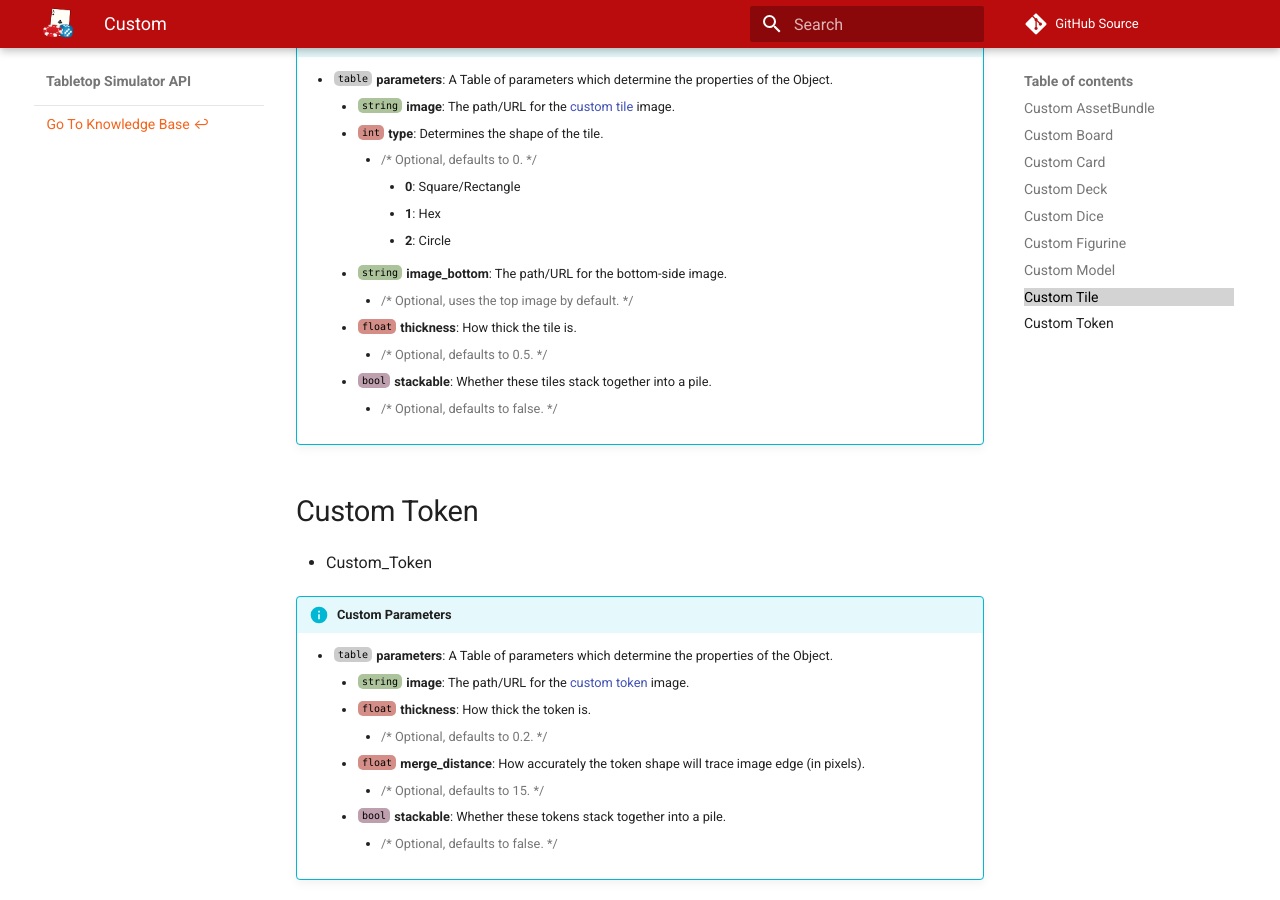
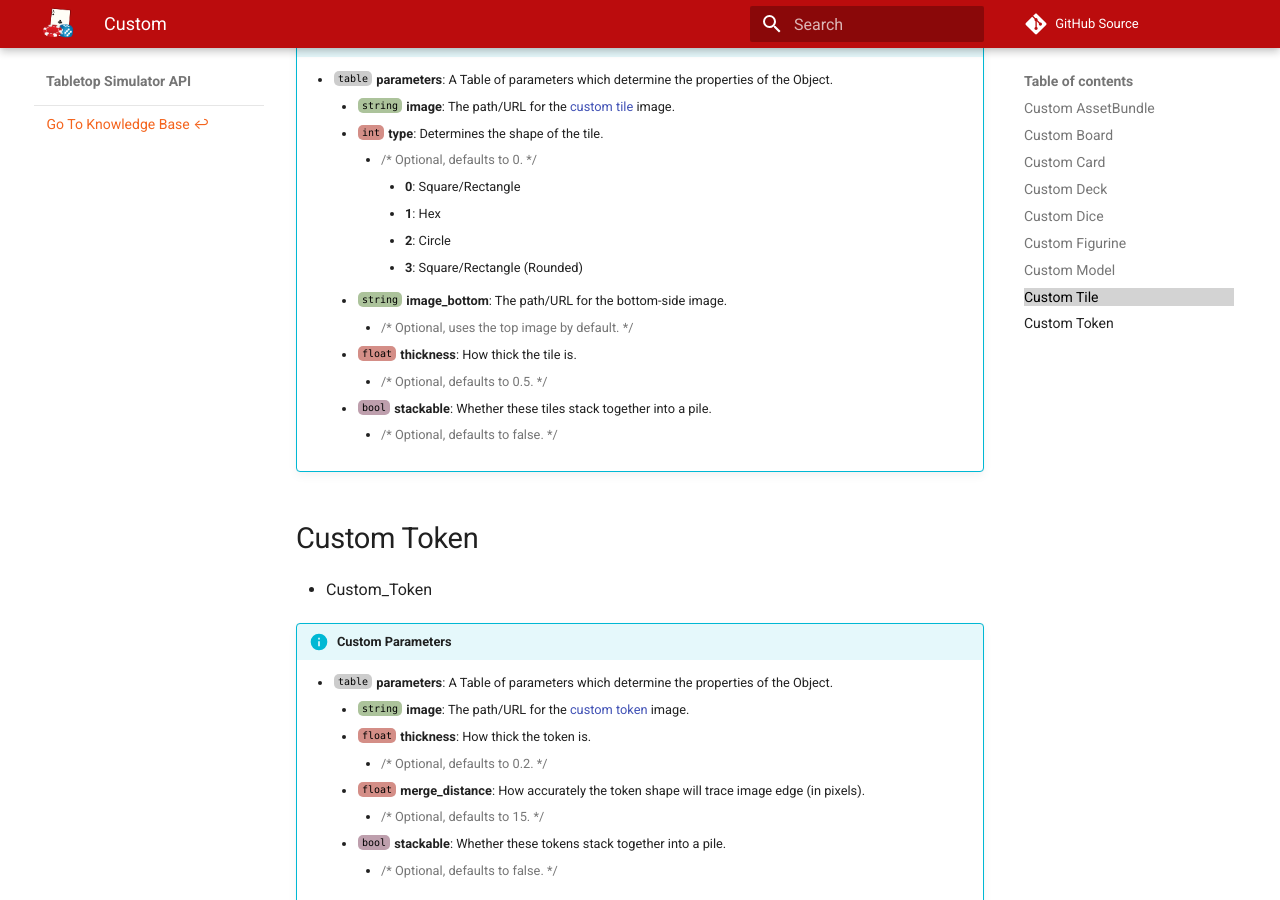
Before and after one commit to Berserk-Games/Tabletop-Simulator-API, an MkDocs documentation site: the page built from docs/custom-game-objects.md, in a window 1280 px wide and 900 px high, scrolled down 4634 px. Built offline with MkDocs 1.6.1 and Material for MkDocs 9.7.7, drawn with Linux system fonts in a browser that asks for light colours; comment, search, counter and statistics services are not loaded.

Commit message:
Update custom-game-objects.md
The documentation was missing that you can set a custom tile to have rounded corners by using 3 for the type.

```diff
--- a/docs/custom-game-objects.md
+++ b/docs/custom-game-objects.md
@@ -154,6 +154,7 @@ You can also use setCustomObject along with [reload()](object.md#reload) to modi
                 * **0**: Square/Rectangle
                 * **1**: Hex
                 * **2**: Circle
+                * **3**: Square/Rectangle (Rounded)
         * [<span class="tag str"></span>](types.md) **image_bottom**: The path/URL for the bottom-side image.
             * {>>Optional, uses the top image by default.<<}
         * [<span class="tag flo"></span>](types.md) **thickness**: How thick the tile is.
```
